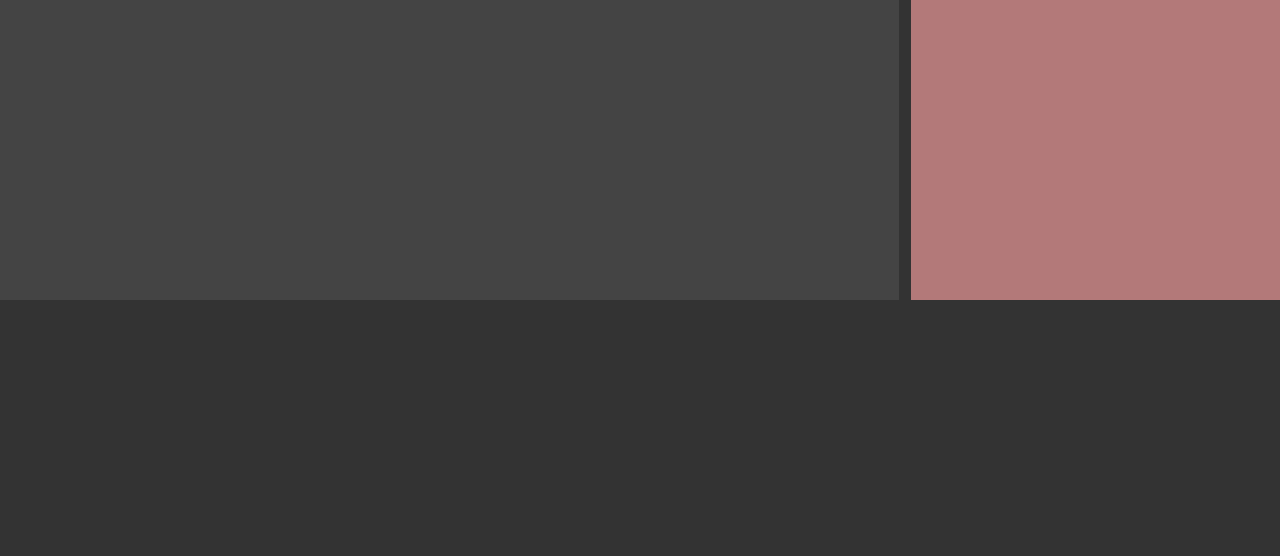
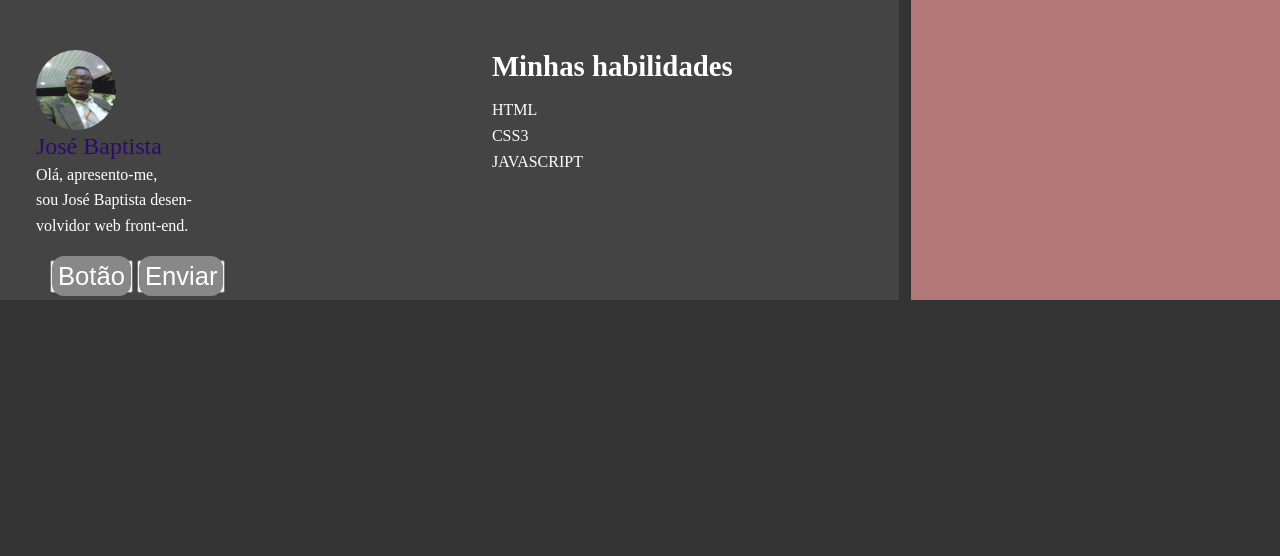
Before and after one commit to professorbaptista/Replica-de-layout-linkedin, a plain HTML site: page index.html in a window 1280 px wide. Drawn offline with Linux system fonts and the light colour scheme.

Commit message:
photo add

```diff
--- a/estilo.css
+++ b/estilo.css
@@ -17,6 +17,62 @@ section{
     width: 73%;
     height: 300px;
     background-color: #444;
+    position: relative;
+}
+
+.foto{
+    display: flex;
+    gap: 300px;
+    position: absolute;
+    margin-left: 4%;
+    padding: 50px 0;
+
+}
+img{
+    border-radius: 50%;
+}
+
+span{
+    color: #2c0a70;
+    font-size: 1.5rem;
+    margin-top: 15%;
+}
+
+h4{
+    color: #fff;
+    font-size: 1.8rem;
+
+    margin-bottom: 6%;
+}
+
+p{
+    color: #fff;
+    line-height: 1.6rem;
+}
+
+.action-btn{
+    position: absolute;
+    padding: 260px 0;
+    margin-left: 50px;
+}
+
+.button > a{
+    background-color: #888;
+    border-radius: 12px;
+    /* border: none;
+    outline: none; */
+    padding: 6px;
+    /* width: 50px; */
+    text-decoration: none;
+    color: #fff;
+    font-size: 1.6rem;
+    transition: all .5s ease-in-out;
+
+}
+.button > a:hover{
+    background-color: #2c0a70;
+    font-size: 1.4rem;
+
 }
 
 article{
--- a/index.html
+++ b/index.html
@@ -5,13 +5,36 @@
     <meta name="viewport" content="width=device-width, initial-scale=1.0">
     <title>Desafio 7 dias de código de Alura</title>
     <link rel="stylesheet" href="estilo.css">
+
 </head>
 <body>
+    <header>
+        <div class="logo">
+
+        </div>
+
+        <div class="navbar"></div>
+    </header>
     <main>
         <section>
             <div class="foto">
-                <img src="" alt="">
-                <div class="information"></div>
+                <div>
+                    <img src="autor.png" style="width: 80px; height: 80px;" alt="">
+                    <p><span>José Baptista</span></p>
+                    <p>Olá, apresento-me, <br> sou José Baptista desen- <br>volvidor web front-end.</p>
+                </div>
+
+                <div class="information">
+                    <h4>Minhas habilidades</h4>
+                    <p class="habil">HTML</p>
+                    <p>CSS3</p>
+                    <p>JAVASCRIPT</p>
+
+                </div>
+            </div>
+            <div class="action-btn">
+                <button class="button"> <a href="#">Botão</a> </button>
+                <button class="button"> <a href="#">Enviar</a> </button>
             </div>
         </section>
 
```
Also changed, not shown: autor.png (added).
